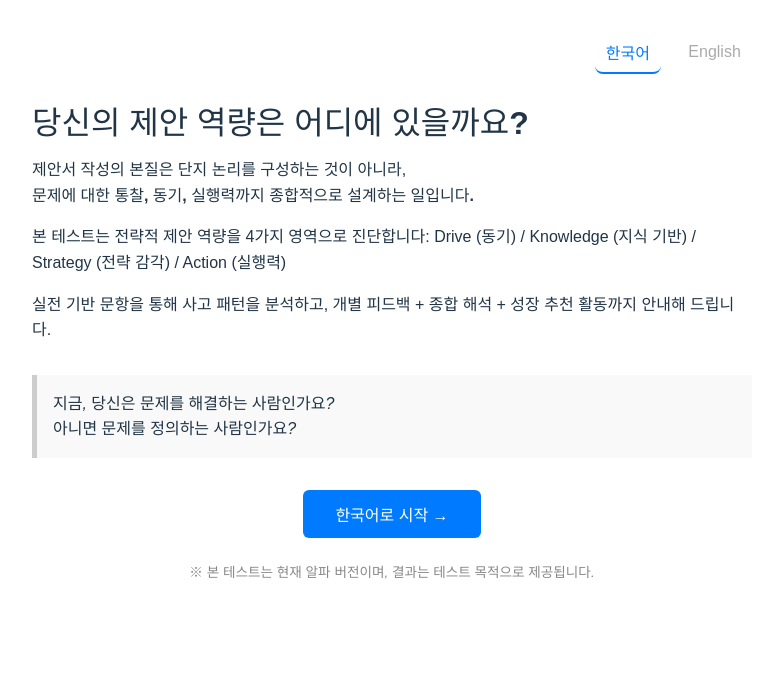
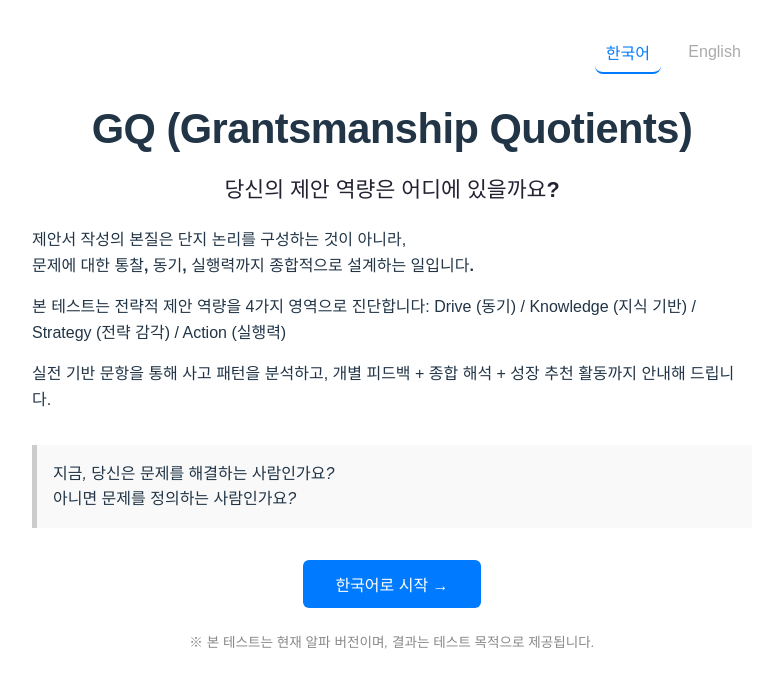
Before and after one commit to strawcherry771/GQ_Survey, a React (Vite) app in the folder GQ_Survey_Program/: page / in a window 1280 px wide. Shown: the top 686 px of the page, without its empty margins (0-771 px from the left). Built offline with nearby package versions, Linux system fonts and the light colour scheme; no server answers; a web font is replaced by a local one.

Commit message:
intro 제목 추가

```diff
--- a/GQ_Survey_Program/src/pages/IntroPage.jsx
+++ b/GQ_Survey_Program/src/pages/IntroPage.jsx
@@ -1,4 +1,3 @@
-// src/pages/IntroPage.jsx
 import { useState } from 'react';
 import { motion } from 'framer-motion';
 import { useNavigate } from 'react-router-dom';
@@ -19,6 +18,7 @@ const fadeInUp = {
 const TEXTS = {
   ko: {
     lang: '한국어',
+    guide: 'GQ (Grantsmanship Quotients)',
     title: '당신의 제안 역량은 어디에 있을까요?',
     description1: '제안서 작성의 본질은 단지 논리를 구성하는 것이 아니라,',
     description2: '문제에 대한 통찰, 동기, 실행력까지 종합적으로 설계하는 일입니다.',
@@ -30,6 +30,7 @@ const TEXTS = {
   },
   en: {
     lang: 'English',
+    guide: 'GQ (Grantsmanship Quotients)',
     title: 'Where does your proposal competency stand?',
     description1: "The essence of proposal writing is not just constructing logic,",
     description2: "but holistically designing insight, motivation, and execution.",
@@ -49,7 +50,6 @@ const LANGS = [
 const IntroPage = () => {
   const [lang, setLang] = useState('ko');
   const navigate = useNavigate();
-
   const t = TEXTS[lang];
 
   return (
@@ -84,25 +84,43 @@ const IntroPage = () => {
         ))}
       </div>
 
-      <motion.h1 custom={0} variants={fadeInUp} initial="hidden" animate="visible" style={{ fontSize: '2rem', marginBottom: '1rem' }}>
-        {t.title}
+      {/* 가장 큰 제목 */}
+      <motion.h1
+        custom={0}
+        variants={fadeInUp}
+        initial="hidden"
+        animate="visible"
+        style={{ fontSize: '2.6rem', fontWeight: 800, marginBottom: '1rem', textAlign: 'center', letterSpacing: '-0.5px' }}
+      >
+        {t.guide}
       </motion.h1>
 
-      <motion.p custom={1} variants={fadeInUp} initial="hidden" animate="visible">
+      {/* 도입 질문 - 본문 크기 */}
+      <motion.p
+        custom={1}
+        variants={fadeInUp}
+        initial="hidden"
+        animate="visible"
+        style={{ fontSize: '1.35rem', marginBottom: '1.2rem', color: '#223', fontWeight: 600, textAlign: 'center' }}
+      >
+        {t.title}
+      </motion.p>
+
+      <motion.p custom={2} variants={fadeInUp} initial="hidden" animate="visible">
         {t.description1}<br />
         <strong>{t.description2}</strong>
       </motion.p>
 
-      <motion.p custom={2} variants={fadeInUp} initial="hidden" animate="visible" style={{ marginTop: '1rem' }}>
+      <motion.p custom={3} variants={fadeInUp} initial="hidden" animate="visible" style={{ marginTop: '1rem' }}>
         {t.description3}
       </motion.p>
 
-      <motion.p custom={3} variants={fadeInUp} initial="hidden" animate="visible">
+      <motion.p custom={4} variants={fadeInUp} initial="hidden" animate="visible">
         {t.description4}
       </motion.p>
 
       <motion.blockquote
-        custom={4}
+        custom={5}
         variants={fadeInUp}
         initial="hidden"
         animate="visible"
@@ -119,7 +137,7 @@ const IntroPage = () => {
 
       <div style={{ display: 'flex', justifyContent: 'center', marginBottom: '1.5rem' }}>
         <motion.button
-          custom={5}
+          custom={6}
           variants={fadeInUp}
           initial="hidden"
           animate="visible"
@@ -138,7 +156,7 @@ const IntroPage = () => {
       </div>
 
       <motion.p
-        custom={6}
+        custom={7}
         variants={fadeInUp}
         initial="hidden"
         animate="visible"
```
